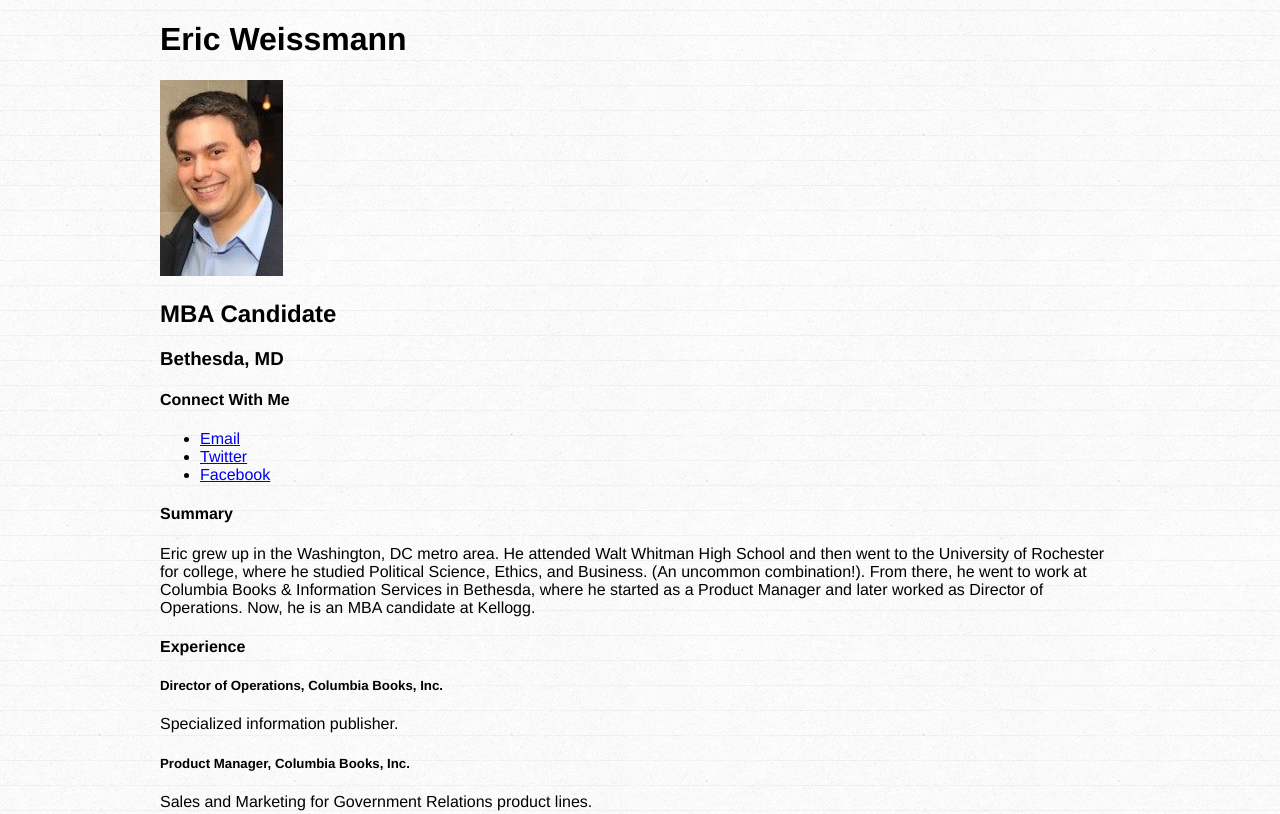
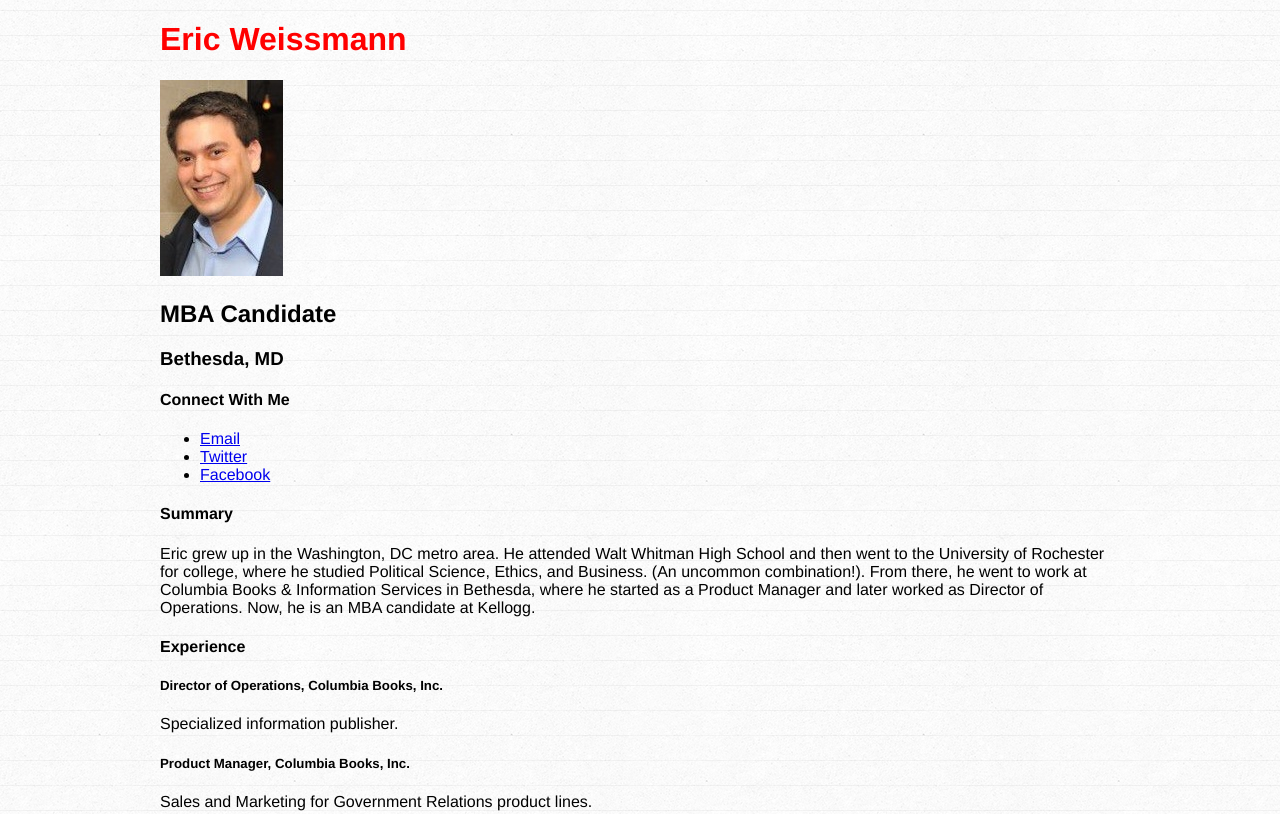
Before and after one commit to ericw33/ericw33.github.io, a plain HTML site: page index.html in a window 1280 px wide. Shown: the top 814 px of the page. Drawn offline with nearby package versions, Linux system fonts and the light colour scheme.

Commit message:
made name red

```diff
--- a/style.css
+++ b/style.css
@@ -8,3 +8,5 @@ body {
   width: 960px;
   margin: 20px auto 20px auto;
 }
+h1 {color: red;
+}
```
